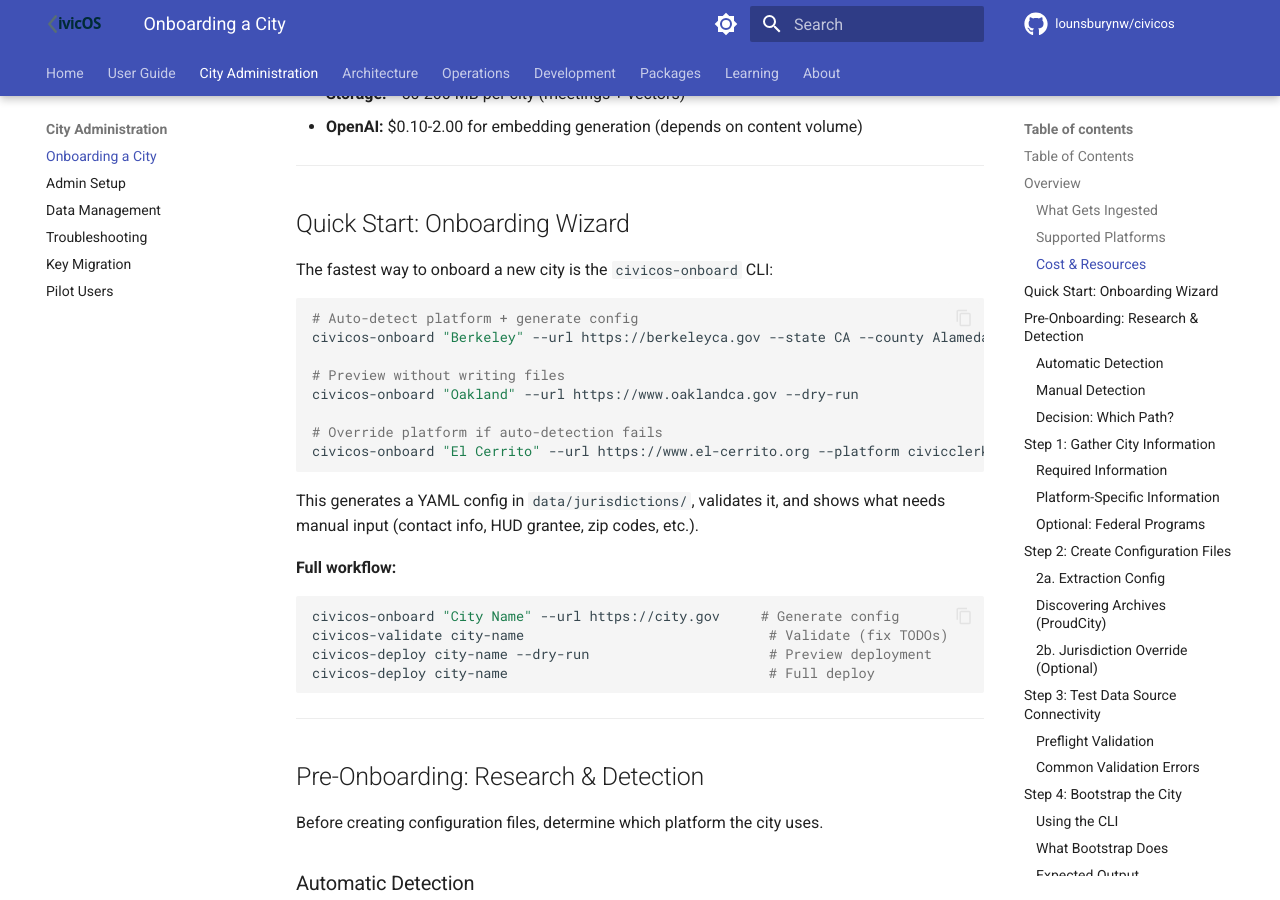
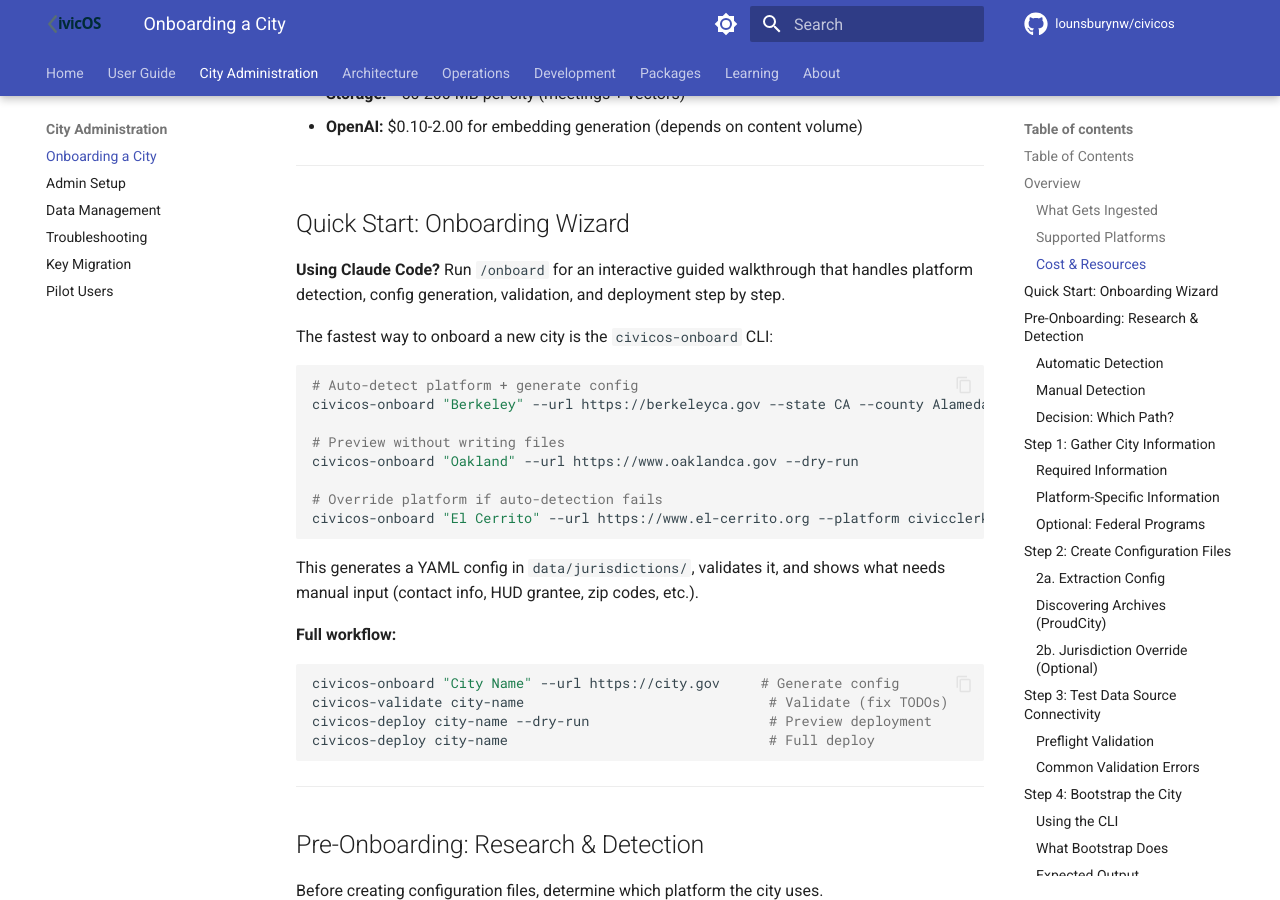
Before and after one commit to lounsburynw/civicos, an MkDocs documentation site: the page built from docs/user_guides/CITY_ONBOARDING_GUIDE.md, in a window 1280 px wide and 900 px high, scrolled down 1675 px. Built offline with MkDocs 1.6.1 and Material for MkDocs 9.7.7, drawn with Linux system fonts in a browser that asks for light colours; comment, search, counter and statistics services are not loaded.

Commit message:
docs: Add /onboard skill reference to City Onboarding Guide
Co-Authored-By: Claude Opus 4.6 <noreply@anthropic.com>

```diff
--- a/docs/user_guides/CITY_ONBOARDING_GUIDE.md
+++ b/docs/user_guides/CITY_ONBOARDING_GUIDE.md
@@ -55,6 +55,8 @@ For each city, Civic ingests:
 ---
 
 ## Quick Start: Onboarding Wizard
+
+**Using Claude Code?** Run `/onboard` for an interactive guided walkthrough that handles platform detection, config generation, validation, and deployment step by step.
 
 The fastest way to onboard a new city is the `civicos-onboard` CLI:
 
```
